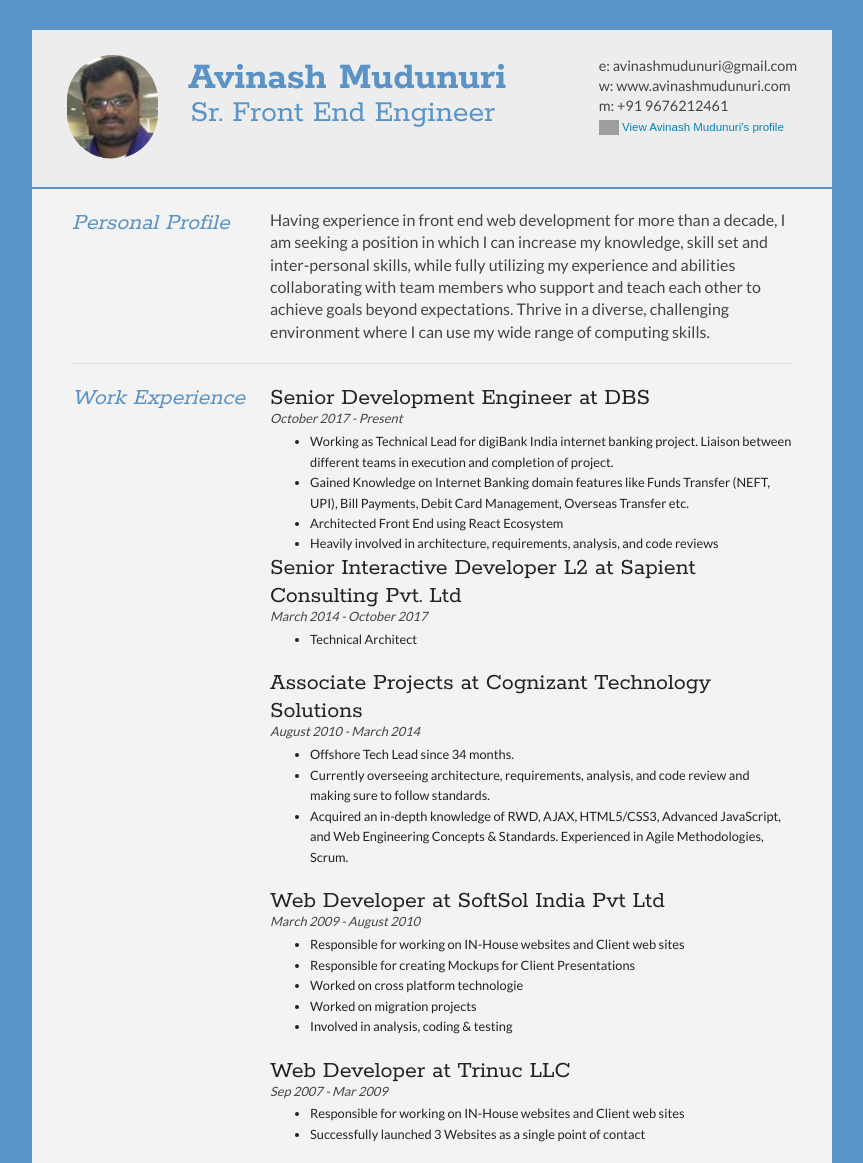
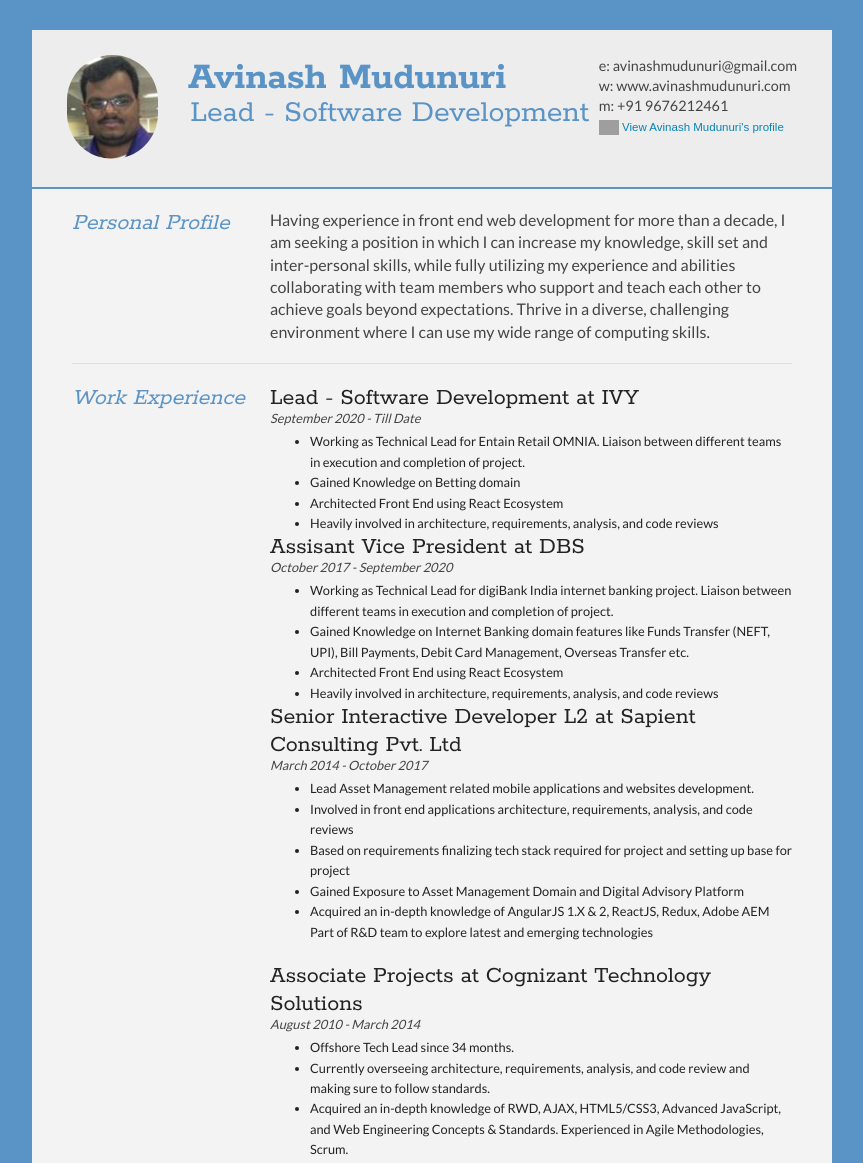
Before and after one commit to AvinashMudunuri/avinashmudunuri.com, a website: page index.html in a window 1280 px wide. Shown: the top 1163 px of the page, without its empty margins (208-1071 px from the left). Drawn offline with Linux system fonts and the light colour scheme; grey boxes are pictures that could not be loaded.

Commit message:
updated recent changes in my profile

```diff
--- a/index.html
+++ b/index.html
@@ -32,7 +32,7 @@
 
 			<div id="name">
 				<h1 class="quickFade delayTwo">Avinash Mudunuri</h1>
-				<h2 class="quickFade delayThree">Sr. Front End Engineer</h2>
+				<h2 class="quickFade delayThree">Lead - Software Development</h2>
 			</div>
 
 			<div id="contactDetails" class="quickFade delayFour">
@@ -79,18 +79,31 @@
 					<h1>Work Experience</h1>
 				</div>
 				<div class="sectionContent">
-					<h2>Senior Development Engineer at DBS</h2>
-                    <p class="subDetails">October 2017 - Present</p>
-                    <ul class="roles">
+					<h2>Lead - Software Development at IVY</h2>
+          <p class="subDetails">September 2020 - Till Date</p>
+          <ul class="roles">
+						<li>Working as Technical Lead for Entain Retail OMNIA. Liaison between different teams in execution and completion of project.</li>
+            <li>Gained Knowledge on Betting domain</li>
+            <li>Architected Front End using React Ecosystem</li>
+            <li>Heavily involved in architecture, requirements, analysis, and code reviews</li>
+          </ul>
+          <h2>Assisant Vice President at DBS</h2>
+          <p class="subDetails">October 2017 - September 2020</p>
+          <ul class="roles">
 						<li>Working as Technical Lead for digiBank India internet banking project. Liaison between different teams in execution and completion of project.</li>
-                        <li>Gained Knowledge on Internet Banking domain features like Funds Transfer (NEFT, UPI), Bill Payments, Debit Card Management, Overseas Transfer etc.</li>
-                        <li>Architected Front End using React Ecosystem</li>
-                        <li>Heavily involved in architecture, requirements, analysis, and code reviews</li>
-                    </ul>
+            <li>Gained Knowledge on Internet Banking domain features like Funds Transfer (NEFT, UPI), Bill Payments, Debit Card Management, Overseas Transfer etc.</li>
+            <li>Architected Front End using React Ecosystem</li>
+            <li>Heavily involved in architecture, requirements, analysis, and code reviews</li>
+          </ul>
 					<h2>Senior Interactive Developer L2 at Sapient Consulting Pvt. Ltd</h2>
 					<p class="subDetails">March 2014 - October 2017</p>
 					<ul class="roles">
-						<li>Technical Architect</li>
+						<li>Lead Asset Management related mobile applications and websites development.</li>
+            <li>Involved in front end applications architecture, requirements, analysis, and code reviews</li>
+            <li>Based on requirements finalizing tech stack required for project and setting up base for project</li>
+            <li>Gained Exposure to Asset Management Domain and Digital Advisory Platform</li>
+            <li>Acquired an in-depth knowledge of AngularJS 1.X & 2, ReactJS, Redux, Adobe AEM
+            Part of R&D team to explore latest and emerging technologies</li>
 					</ul>
 					<p></p>
 					<h2>Associate Projects at Cognizant Technology Solutions</h2>
```
